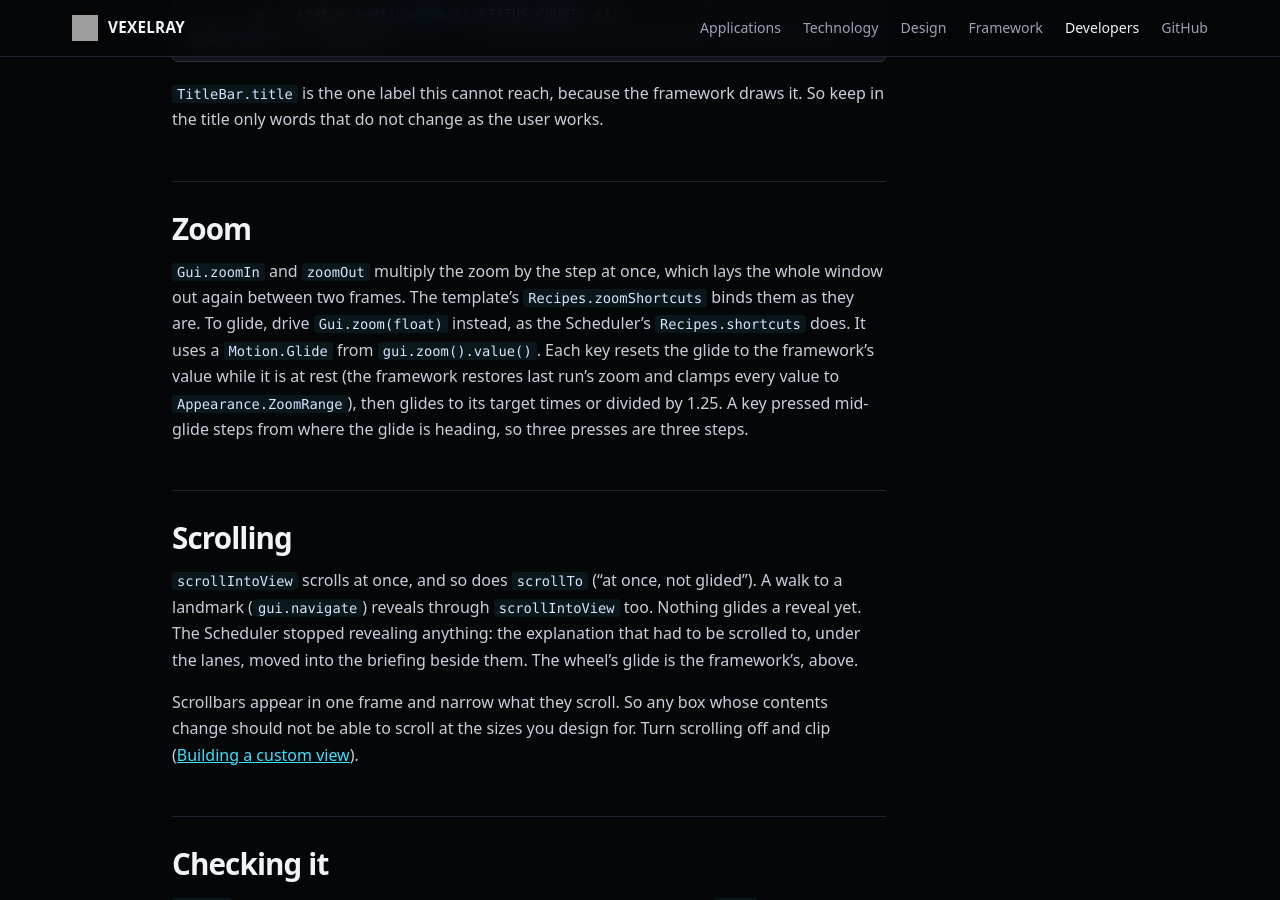
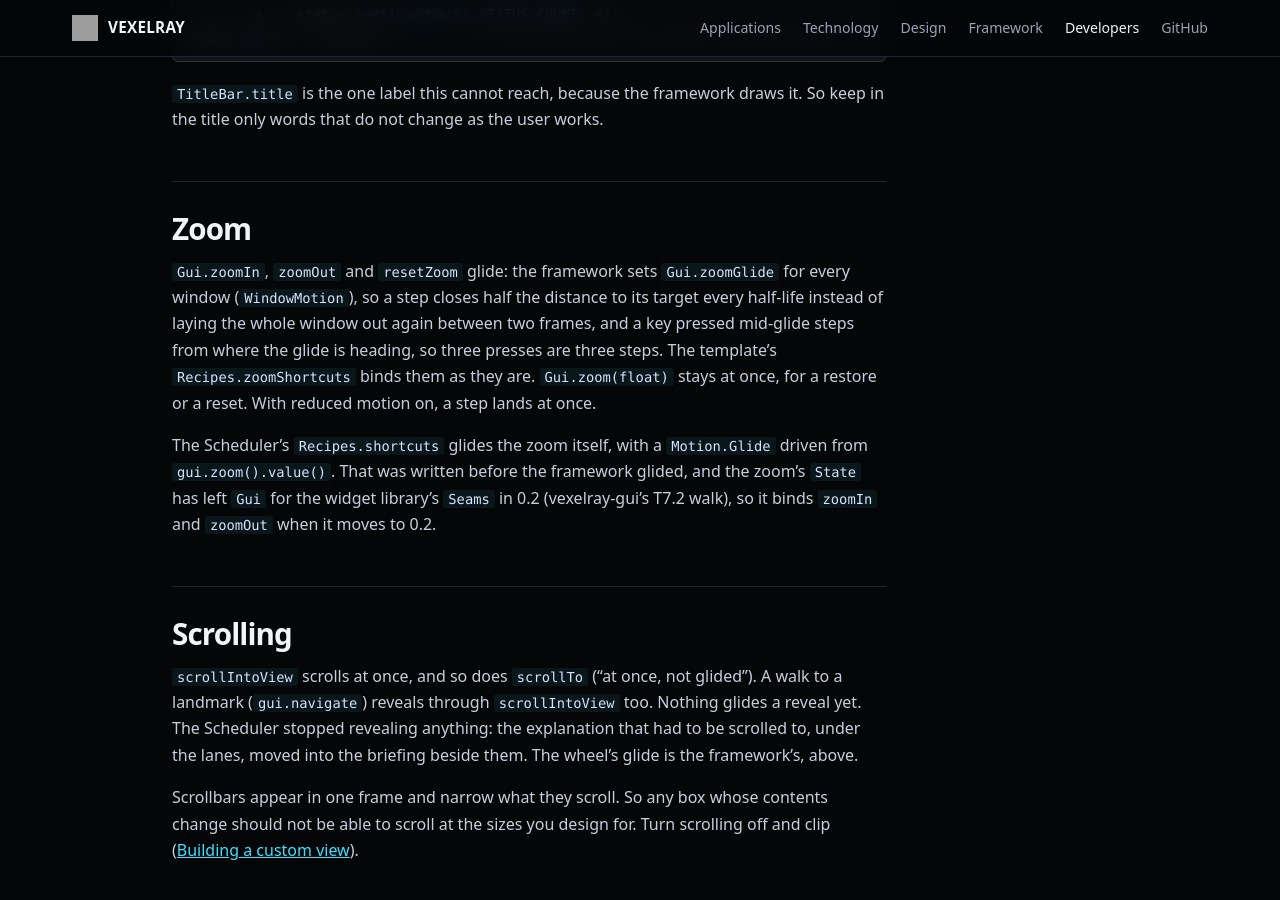
Before and after one commit to sibarum/vexelray-framework, a Jekyll site: the page built from docs/developers/motion.md, in a window 1280 px wide and 900 px high, scrolled down 3853 px. Built offline with Jekyll 4.4.1, drawn with Linux system fonts in a browser that asks for light colours; our own code applies the rules of GitHub Pages for plain Markdown files.

Commit message:
The zoom State is Seams' now; motion.md says the zoom keys glide
AppearanceTest reads the zoom through Seams.of(gui). motion.md's zoom section
describes the glide WindowMotion sets, and that the Scheduler's own glide
becomes zoomIn/zoomOut at 0.2. threading.md: T7.2 done for Gui's States.

Co-Authored-By: Claude Opus 5.5 <noreply@anthropic.com>

```diff
--- a/docs/developers/motion.md
+++ b/docs/developers/motion.md
@@ -126,12 +126,15 @@ words that do not change as the user works.
 
 ## Zoom
 
-`Gui.zoomIn` and `zoomOut` multiply the zoom by the step at once, which lays the whole window out again between two
-frames. The template's `Recipes.zoomShortcuts` binds them as they are. To glide, drive `Gui.zoom(float)` instead,
-as the Scheduler's `Recipes.shortcuts` does. It uses a `Motion.Glide` from `gui.zoom().value()`. Each key resets the
-glide to the framework's value while it is at rest (the framework restores last run's zoom and clamps every value
-to `Appearance.ZoomRange`), then glides to its target times or divided by 1.25. A key pressed mid-glide steps from
-where the glide is heading, so three presses are three steps.
+`Gui.zoomIn`, `zoomOut` and `resetZoom` glide: the framework sets `Gui.zoomGlide` for every window (`WindowMotion`),
+so a step closes half the distance to its target every half-life instead of laying the whole window out again
+between two frames, and a key pressed mid-glide steps from where the glide is heading, so three presses are three
+steps. The template's `Recipes.zoomShortcuts` binds them as they are. `Gui.zoom(float)` stays at once, for a restore
+or a reset. With reduced motion on, a step lands at once.
+
+The Scheduler's `Recipes.shortcuts` glides the zoom itself, with a `Motion.Glide` driven from `gui.zoom().value()`.
+That was written before the framework glided, and the zoom's `State` has left `Gui` for the widget library's
+`Seams` in 0.2 (vexelray-gui's T7.2 walk), so it binds `zoomIn` and `zoomOut` when it moves to 0.2.
 
 ## Scrolling
 
```
Also changed, not shown: docs/threading.md (+4 -1 lines), 1 other file.
